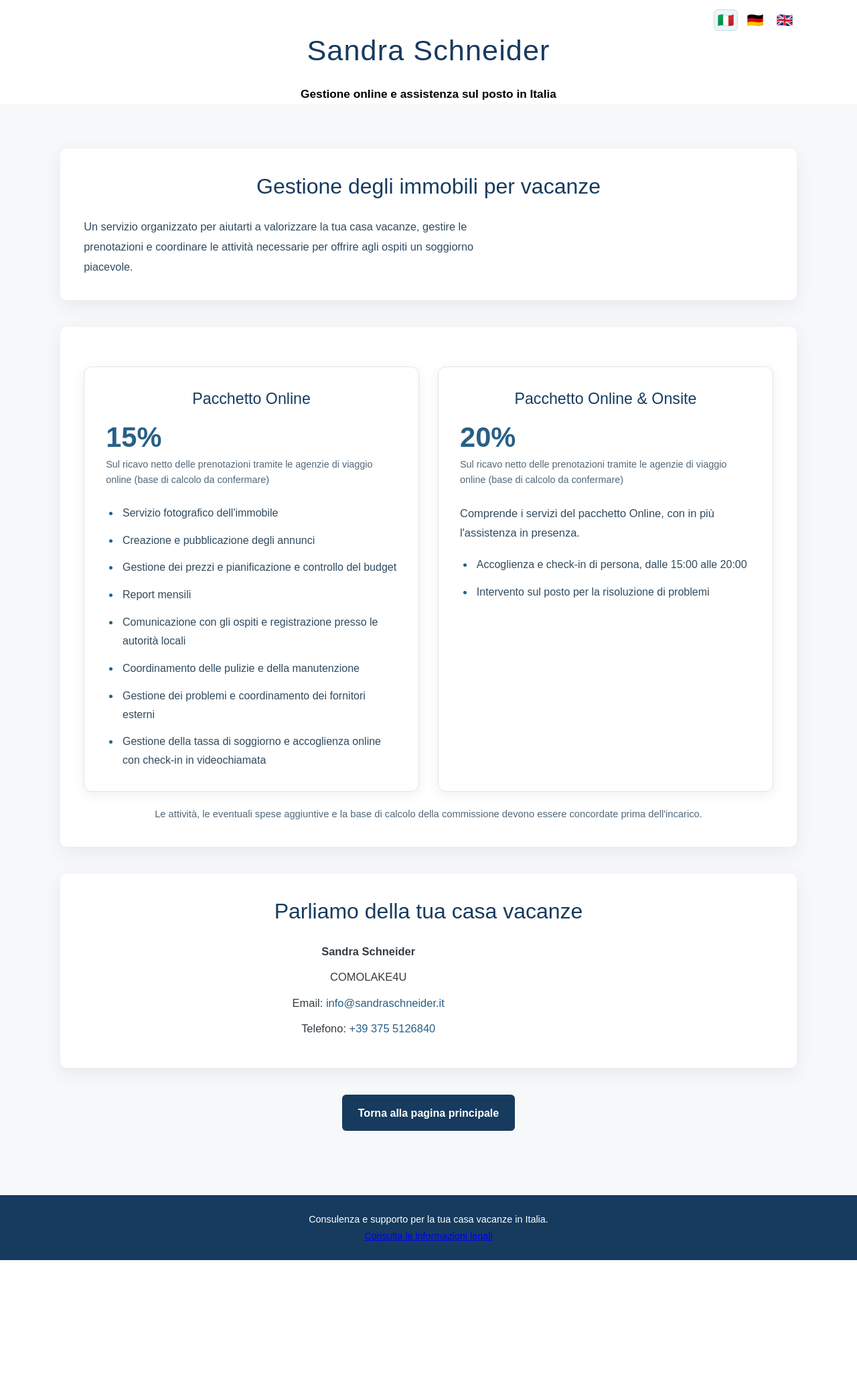
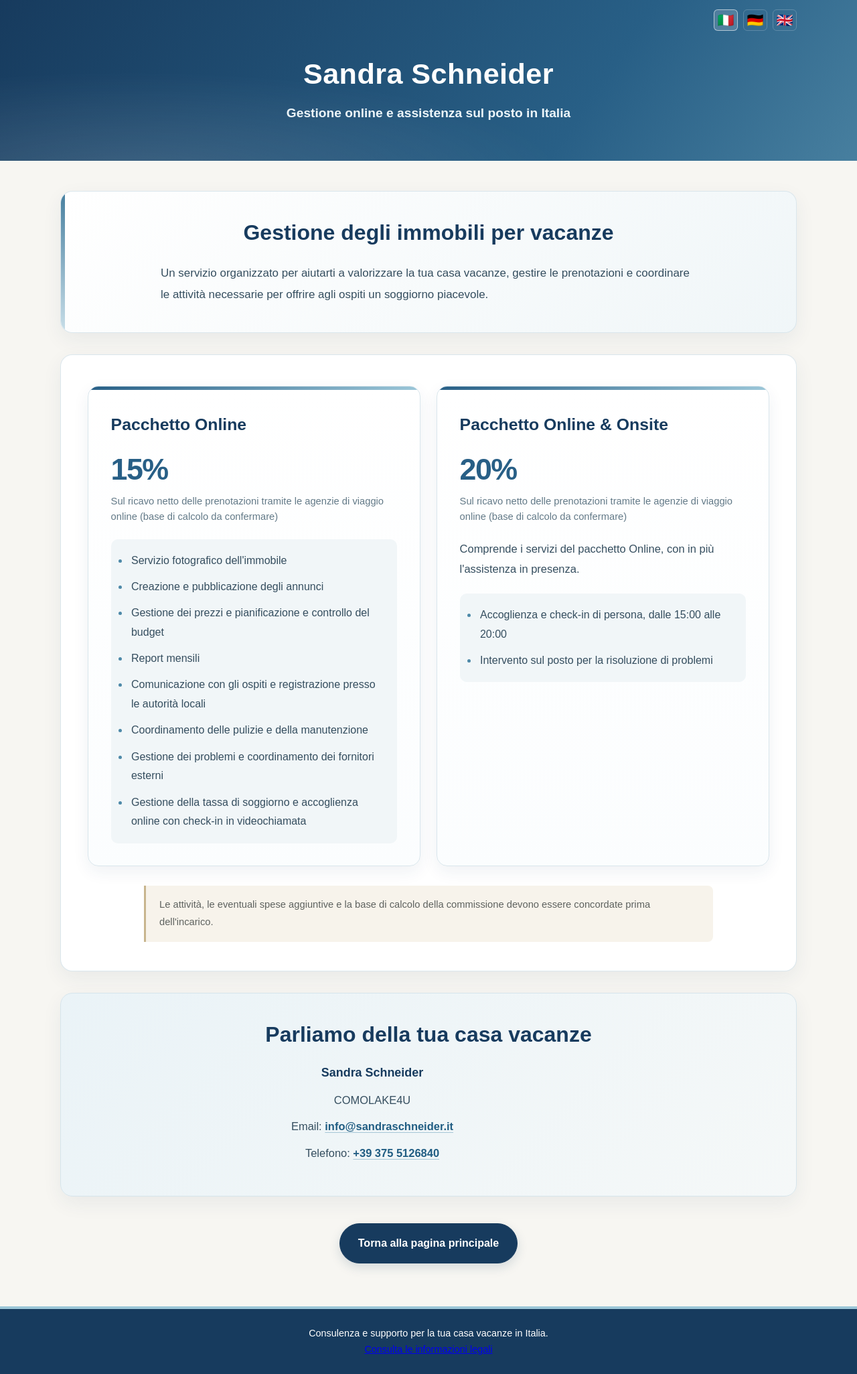
Before and after one commit to giuliofalco/sandra, a Django app: page /gestione/ in a window 1280 px wide. Shown: the whole page at 67% size. Before the commit the page ends 1881 px from the top, so only its background shows below. Run offline with Django 5.2, Linux system fonts and the light colour scheme.

Commit message:
foglo di stile per gestione e consulenza

```diff
--- /dev/null
+++ b/myapp/static/css/management.css
@@ -0,0 +1,293 @@
+/*
+ * Stile dedicato alla pagina Gestione.
+ * Viene caricato dopo styles.css: le regole restano circoscritte
+ * a .management-page e non modificano la home o Consulenze.
+ */
+
+.management-page {
+    --management-ink: #173b5e;
+    --management-blue: #285f86;
+    --management-sky: #e8f2f7;
+    --management-sand: #f7f3eb;
+    --management-line: #d8e5eb;
+    --management-muted: #536b7b;
+
+    width: min(1100px, calc(100% - 40px));
+    max-width: 1100px;
+    padding: 2.8rem 0 3.5rem;
+}
+
+/* Intestazione: fascia blu sfumata, senza toccare il selettore lingue. */
+.site-header:has(+ .management-page) {
+    padding: 4.2rem 0 3.4rem;
+    overflow: hidden;
+    background:
+        radial-gradient(ellipse at 15% 110%, rgba(255,255,255,.14), transparent 42%),
+        linear-gradient(125deg, #173b5e 0%, #285f86 68%, #477f9f 100%);
+    color: #fff;
+}
+
+.site-header:has(+ .management-page) .header-content {
+    position: relative;
+    z-index: 1;
+}
+
+.site-header:has(+ .management-page) h1 {
+    margin-bottom: 1rem;
+    color: #fff;
+    font-weight: 600;
+    letter-spacing: .01em;
+}
+
+.site-header:has(+ .management-page) .intro-text {
+    max-width: 760px;
+    margin: 0 auto;
+    color: #edf6fa;
+    font-size: clamp(1.05rem, 2vw, 1.2rem);
+    line-height: 1.7;
+    text-align: center;
+}
+
+/* La selezione della lingua resta leggibile sull'intestazione scura. */
+.site-header:has(+ .management-page) .language-selector a {
+    border-color: rgba(255,255,255,.2);
+}
+
+.site-header:has(+ .management-page) .language-selector a:hover,
+.site-header:has(+ .management-page) .language-selector a:focus-visible,
+.site-header:has(+ .management-page) .language-selector a.active {
+    background: rgba(255,255,255,.16);
+    border-color: rgba(255,255,255,.55);
+}
+
+/* Fondo leggermente caldo e sezioni più definite. */
+body:has(.management-page) {
+    background: #f7f6f2;
+}
+
+.management-page .content-section {
+    margin-bottom: 2rem;
+    padding: clamp(1.5rem, 3.5vw, 2.5rem);
+    background: #fff;
+    border: 1px solid rgba(216,229,235,.9);
+    border-radius: 18px;
+    box-shadow: 0 10px 30px rgba(23,59,94,.065);
+}
+
+.management-page .content-section:first-child {
+    position: relative;
+    overflow: hidden;
+    background: linear-gradient(135deg, #fff 0%, #f0f6f8 100%);
+}
+
+.management-page .content-section:first-child::before {
+    content: "";
+    position: absolute;
+    top: 0;
+    left: 0;
+    width: 6px;
+    height: 100%;
+    background: linear-gradient(#477f9f, #c9dfe9);
+}
+
+.management-page .content-section h2 {
+    color: var(--management-ink, #173b5e);
+    font-weight: 600;
+}
+
+.management-page .service-text {
+    max-width: 800px;
+    margin: 0 auto;
+}
+
+.management-page .service-text p {
+    color: #354e5f;
+    font-size: 1.06rem;
+    line-height: 1.9;
+}
+
+/* Pacchetti: accento superiore, prezzi in evidenza e più spazio. */
+.management-page .management-packages {
+    gap: 1.5rem;
+    margin-top: .4rem;
+}
+
+.management-page .management-package {
+    position: relative;
+    overflow: hidden;
+    padding: clamp(1.5rem, 3vw, 2.1rem);
+    background: linear-gradient(180deg, #fff 0%, #fbfdfe 100%);
+    border: 1px solid #d9e6ec;
+    border-radius: 16px;
+    box-shadow: 0 8px 24px rgba(23,59,94,.07);
+    transition: transform .2s ease, box-shadow .2s ease;
+}
+
+.management-page .management-package::before {
+    content: "";
+    position: absolute;
+    inset: 0 0 auto;
+    height: 5px;
+    background: linear-gradient(90deg, #285f86, #9bc6d8);
+}
+
+.management-page .management-package:hover {
+    transform: translateY(-3px);
+    box-shadow: 0 13px 30px rgba(23,59,94,.11);
+}
+
+.management-page .management-package h2 {
+    margin-top: .35rem;
+    color: #173b5e;
+    font-size: clamp(1.3rem, 2vw, 1.55rem);
+    font-weight: 600;
+    text-align: left;
+}
+
+.management-page .management-package .package-rate {
+    display: inline-block;
+    margin: .35rem 0 .4rem;
+    padding: .15rem 0;
+    color: #285f86;
+    font-size: clamp(2.2rem, 4vw, 2.8rem);
+    font-weight: 700;
+    letter-spacing: -.035em;
+    line-height: 1.2;
+}
+
+.management-page .management-package .package-rate-note {
+    margin-bottom: 1.35rem;
+    color: #627987;
+    font-size: .92rem;
+}
+
+.management-page .management-package > p:not(.package-rate):not(.package-rate-note) {
+    margin: .8rem 0;
+    color: #354e5f;
+    line-height: 1.8;
+}
+
+.management-page .management-package .service-list {
+    margin-top: 1.35rem;
+    padding: 1.1rem 1.1rem 1.1rem 1.7rem;
+    background: #f1f6f8;
+    border-radius: 10px;
+    color: #354e5f;
+    line-height: 1.8;
+}
+
+.management-page .management-package .service-list li {
+    margin-bottom: .65rem;
+    padding-left: .2rem;
+}
+
+.management-page .management-package .service-list li::marker {
+    color: #4d89a8;
+}
+
+.management-page .management-package .service-list li:last-child {
+    margin-bottom: 0;
+}
+
+.management-page .management-note {
+    max-width: 850px;
+    margin: 1.8rem auto .2rem;
+    padding: 1rem 1.25rem;
+    background: #f7f3eb;
+    border-left: 3px solid #c8b58e;
+    border-radius: 0 8px 8px 0;
+    color: #5e625f;
+    text-align: left;
+}
+
+/* Contatti con una superficie azzurra distinta dal resto della pagina. */
+.management-page .contact-section {
+    background: linear-gradient(135deg, #eaf3f7 0%, #f5f8f8 100%);
+    border-color: #d6e5ec;
+    text-align: center;
+}
+
+.management-page .contact-section h2 {
+    margin-bottom: 1.2rem;
+}
+
+.management-page .contact-section p {
+    margin: .55rem 0;
+    color: #354e5f;
+}
+
+.management-page .contact-section p strong {
+    color: #173b5e;
+    font-size: 1.12rem;
+}
+
+.management-page .contact-section a {
+    color: #205d83;
+    font-weight: 600;
+    text-decoration: underline;
+    text-decoration-color: #a6c6d6;
+    text-underline-offset: 3px;
+}
+
+.management-page .contact-section a:hover,
+.management-page .contact-section a:focus-visible {
+    color: #173b5e;
+    text-decoration-color: currentColor;
+}
+
+/* Ritorno alla home: pulsante più morbido e ben visibile. */
+.management-page .management-back {
+    margin: 2.5rem 0 .5rem;
+}
+
+.management-page .management-back-link {
+    padding: .95rem 1.7rem;
+    border: 1px solid #173b5e;
+    border-radius: 999px;
+    background: #173b5e;
+    box-shadow: 0 6px 16px rgba(23,59,94,.15);
+    transition: background-color .2s ease, transform .2s ease, box-shadow .2s ease;
+}
+
+.management-page .management-back-link:hover {
+    transform: translateY(-2px);
+    background: #285f86;
+    box-shadow: 0 9px 20px rgba(23,59,94,.2);
+}
+
+/* Il footer esistente mantiene il blu del sito, con un bordo più morbido. */
+body:has(.management-page) .site-footer {
+    border-top: 4px solid #9bc6d8;
+}
+
+@media (max-width: 760px) {
+    .management-page {
+        width: calc(100% - 28px);
+        padding-top: 1.8rem;
+    }
+
+    .site-header:has(+ .management-page) {
+        padding: 4.5rem 0 2.7rem;
+    }
+
+    .management-page .content-section {
+        margin-bottom: 1.4rem;
+        border-radius: 14px;
+    }
+
+    .management-page .management-package:hover {
+        transform: none;
+    }
+}
+
+@media (prefers-reduced-motion: reduce) {
+    .management-page .management-package,
+    .management-page .management-back-link {
+        transition: none;
+    }
+
+    .management-page .management-package:hover,
+    .management-page .management-back-link:hover {
+        transform: none;
+    }
+}
--- a/myapp/templates/myapp/consulenza.html
+++ b/myapp/templates/myapp/consulenza.html
@@ -7,6 +7,7 @@
     <meta name="viewport" content="width=device-width, initial-scale=1.0">
     <title>{{ consulting_title }}</title>
     <link rel="stylesheet" href="{% static 'css/styles.css' %}">
+    <link rel="stylesheet" href="{% static 'css/management.css' %}">
     <script src="{% static 'js/scripts.js' %}" defer></script>
 </head>
 <body>
--- a/myapp/templates/myapp/gestione.html
+++ b/myapp/templates/myapp/gestione.html
@@ -7,6 +7,7 @@
     <meta name="viewport" content="width=device-width, initial-scale=1.0">
     <title>{{ management_title }}</title>
     <link rel="stylesheet" href="{% static 'css/styles.css' %}">
+    <link rel="stylesheet" href="{% static 'css/management.css' %}">
     <script src="{% static 'js/scripts.js' %}" defer></script>
 </head>
 <body>
```
